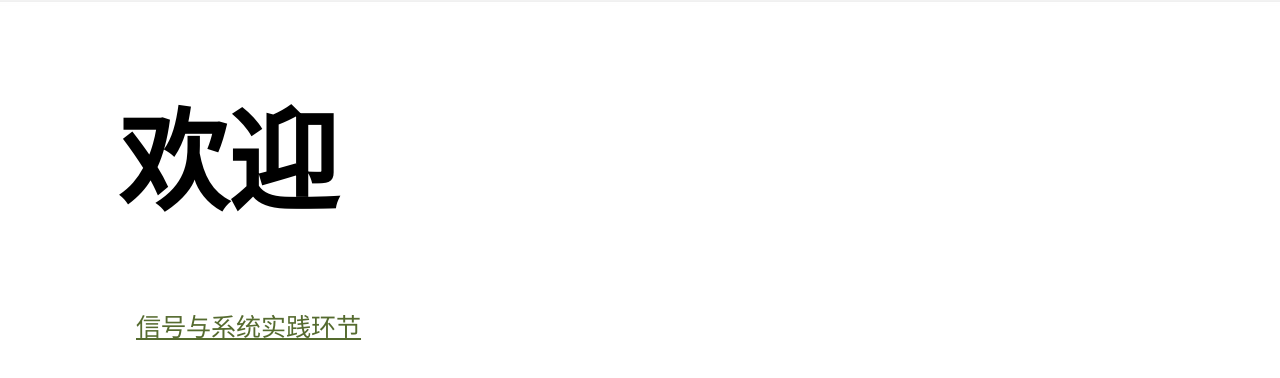
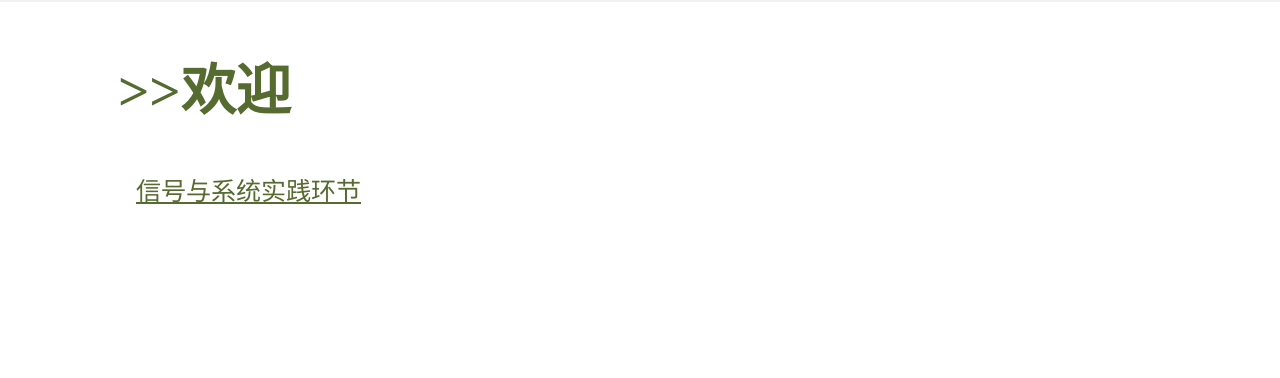
Before and after one commit to 3257888519/code, a plain HTML site: page index.html in a window 1280 px wide. Drawn offline with Linux system fonts and the light colour scheme.

Commit message:
Add files via upload

```diff
--- a/index.html
+++ b/index.html
@@ -16,7 +16,7 @@
 
 <body>
 
-<h1><font color="#000000">欢迎</front> </h2>
+<h2>>>欢迎</front> </h2>
 
 <p>
 
```
